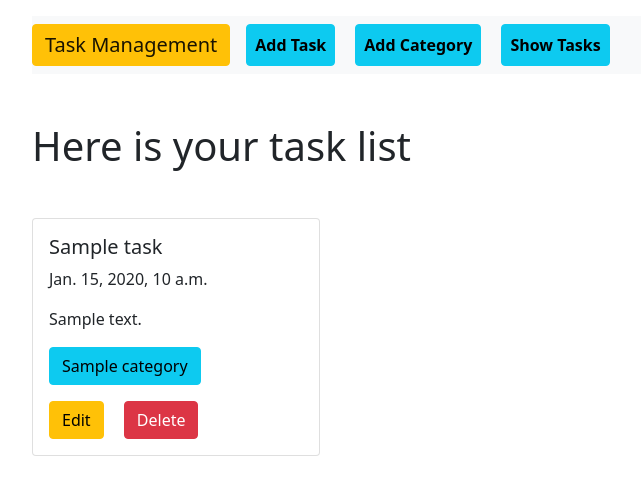
After one commit to Tahsin005/Django_assignment_4_task_management_system, a Django app: template task/templates/task_list.html in a window 1280 px wide. The commit adds this page. Shown: the top 495 px of the page, without its empty margins (50-691 px from the left). Run offline with Django 3.2, Linux system fonts and the light colour scheme; the template is opened without the code that fills it: most values are stand-ins (such as "Sample title", 1, 10 or a date in 2020).

Commit message:
Added all the requirements

```diff
--- a/category/models.py
+++ b/category/models.py
@@ -1,9 +1,7 @@
 from django.db import models
-from task.models import TaskModel
 # Create your models here.
 class CategoryModel(models.Model):
     category_name = models.CharField(max_length=100)
-    tasks = models.ManyToManyField(TaskModel)
 
     def __str__(self) -> str:
         return f'Name : {self.category_name}'
--- a/category/templates/category.html
+++ /dev/null
@@ -1,5 +0,0 @@
-{% extends "base.html" %}
-
-{% block content %}
-    <h1>From category</h1>
-{% endblock content %}
--- a/category/urls.py
+++ b/category/urls.py
@@ -1,5 +1,5 @@
 from django.urls import path
 from . import views
 urlpatterns = [
-    path('', views.category, name='category'),
+    path('add_category/', views.add_category, name='add_category'),
 ]
--- a/task/models.py
+++ b/task/models.py
@@ -1,11 +1,11 @@
 from django.db import models
-
+from category.models import CategoryModel
 # Create your models here.
 class TaskModel(models.Model):
     task_title = models.CharField(max_length=100)
     task_description = models.TextField()
     is_completed = models.BooleanField(default=False)
     task_assign_date = models.DateField(auto_now_add=True)
-
+    categories = models.ManyToManyField(CategoryModel)
     def __str__(self) -> str:
         return f'Title : {self.task_title}'
--- a/task/templates/task.html
+++ /dev/null
@@ -1,5 +0,0 @@
-{% extends "base.html" %}
-
-{% block content %}
-    <h1>From task</h1>
-{% endblock content %}
--- /dev/null
+++ b/task/templates/task_list.html
@@ -0,0 +1,38 @@
+{% extends "base.html" %}
+
+{% block content %}
+
+
+<div class="container mt-5">
+    <div style="" class="mb-5">
+        <h1>Here is your task list</h1>
+    </div>
+    <div class="row">
+        {% for task in tasks %}
+            <div class="col-sm-4">
+                <div class="card" style="width: 18rem;">
+                    <div class="card-body">
+                        <h5 class="card-title">{{task.task_title}}</h5>
+                        <p class="card-text">{{task.task_assign_date}}</p>
+                        <p class="card-text">{{task.task_description|truncatewords:7}}</p>
+                        <div class="mt-3 mb-3">
+                            {% for category in task.categories.all %}
+                                <span class="btn btn-info">{{category.category_name}}</span>
+                            {% endfor %}
+                        </div>
+                        {% if task.is_completed == True %}
+                            <button class="btn btn-primary">Completed</button>
+                        {% else %}
+                            <a href="{% url 'edit_task' task.id %}" class="card-link btn btn-warning">Edit</a>
+                            <a href="{% url 'delete_task' task.id %}" class="card-link btn btn-danger">Delete</a>
+                        {% endif %}
+                    </div>
+                </div>
+            </div>
+        {% empty %}
+            <h3>No tasks found</h3>
+        {% endfor %}
+    </div>
+</div>
+
+{% endblock content %}
--- a/task/urls.py
+++ b/task/urls.py
@@ -1,5 +1,8 @@
 from django.urls import path
 from . import views
 urlpatterns = [
-    path('', views.task, name='task'),
+    path('add_task/', views.add_task, name='add_task'),
+    path('edit_task/<int:id>', views.edit_task, name='edit_task'),
+    path('delete_task/<int:id>', views.delete_task, name='delete_task'),
+    path('task_list/', views.task_list, name='task_list'),
 ]
--- a/templates/base.html
+++ b/templates/base.html
@@ -12,11 +12,12 @@
     <title>Task Management System</title>
   </head>
   <body>
-    <nav
-      class="navbar navbar-expand-lg navbar-light bg-light"
+    <div class="container">
+        <nav
+      class="navbar navbar-expand-lg navbar-light bg-light mt-3"
       style="background-color: #e3f2fd"
     >
-      <a class="navbar-brand" href="/">Task Management</a>
+      <a class="navbar-brand btn btn-warning" href="/">Task Management</a>
       <button
         class="navbar-toggler"
         type="button"
@@ -26,23 +27,23 @@
         aria-expanded="false"
         aria-label="Toggle navigation"
       >
-        <span class="navbar-toggler-icon"></span>
       </button>
 
       <div class="collapse navbar-collapse" id="navbarNav">
-        <ul class="navbar-nav">
+        <ul class="navbar-nav" style="gap: 20px;">
           <li class="nav-item">
-            <a class="nav-link" href="#">Add Task</a>
+            <a class="nav-link text-black btn btn-info" href="{% url 'add_task' %}"><strong>Add Task</strong></a>
           </li>
           <li class="nav-item">
-            <a class="nav-link" href="#">Add Category</a>
+            <a class="nav-link text-black btn btn-info" href="{% url 'add_category' %}"><strong>Add Category</strong></a>
           </li>
-          <li class="nav-item">
-            <a class="nav-link" href="#">Show Tasks</a>
+          <li class="nav-item ">
+            <a class="nav-link text-black btn btn-info" href="{% url 'task_list' %}"><strong>Show Tasks</strong></a>
           </li>
         </ul>
       </div>
     </nav>
+    </div>
 
     {% block content %}{% endblock content %}
 
```
Also changed, not shown: category/templates/add_category.html (added, +16 -0 lines), category/views.py (+14 -4 lines), task/templates/add_task.html (added, +15 -0 lines), task/templates/edit_task.html (added, +13 -0 lines), task/views.py (+32 -4 lines), templates/home.html (+13 -1 lines), category/migrations/0002_remove_categorymodel_tasks.py (added), db.sqlite3, task/migrations/0002_taskmodel_categories.py (added).
